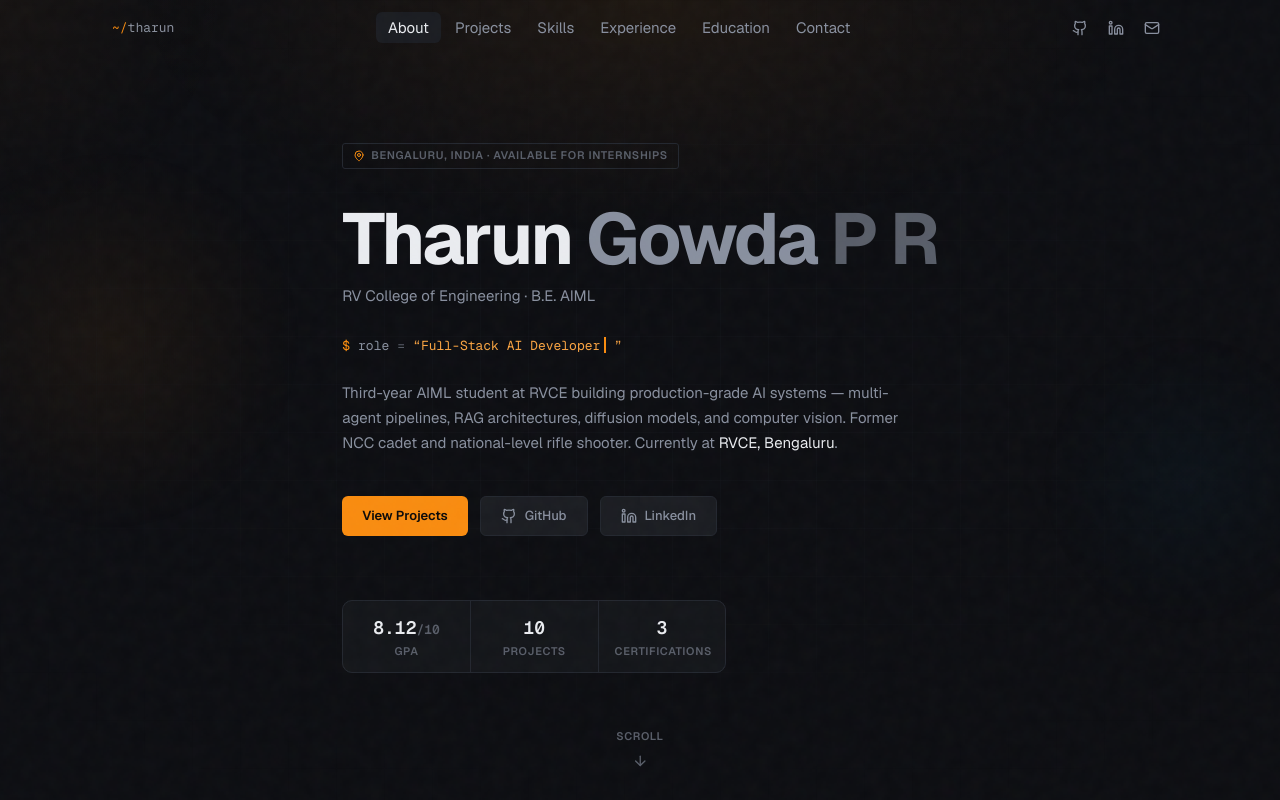
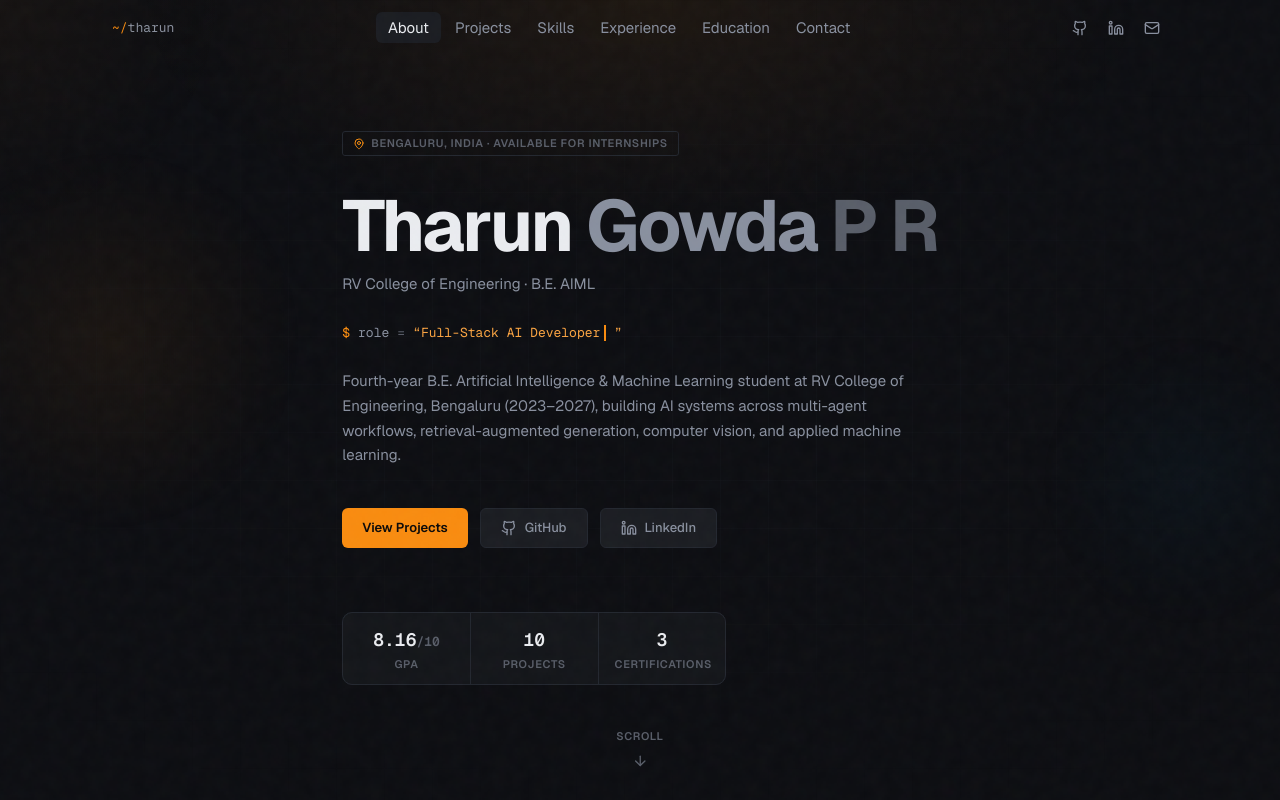
Before and after one commit to Tharungowdapr/Tharun-Gowda-P-R, a Next.js app: page / in a window 1280 px wide. Shown: the top 800 px of the page. Built offline with nearby package versions, Linux system fonts and the light colour scheme.

Commit message:
Fix hero introduction and update displayed GPA

```diff
--- a/src/components/sections/Hero.tsx
+++ b/src/components/sections/Hero.tsx
@@ -131,10 +131,7 @@ export function Hero() {
             variants={item}
             className="text-body text-[hsl(var(--foreground-muted))] max-w-xl leading-relaxed mb-10"
           >
-            Third-year AIML student at RVCE building production-grade AI systems — multi-agent
-            pipelines, RAG architectures, diffusion models, and computer vision. Former NCC cadet
-            and national-level rifle shooter. Currently at{" "}
-            <span className="text-[hsl(var(--foreground))]">RVCE, Bengaluru</span>.
+            {personal.bio}
           </motion.p>
 
           {/* CTAs */}
@@ -171,7 +168,7 @@ export function Hero() {
             className="grid grid-cols-3 gap-px bg-[hsl(var(--border))] rounded-lg overflow-hidden border border-[hsl(var(--border))] max-w-sm"
           >
             {[
-              { value: "8.12", label: "GPA", suffix: "/10" },
+              { value: "8.16", label: "GPA", suffix: "/10" },
               { value: "10", label: "Projects" },
               { value: "3", label: "Certifications" },
             ].map(({ value, label, suffix }) => (
```
